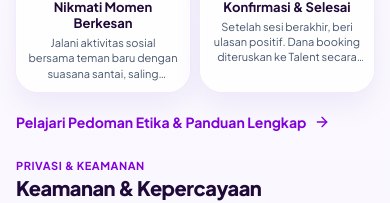
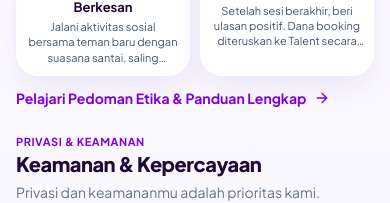
Before and after one commit to yukusocialindonesia-cpu/YUKU-SOCIAL-PRODUCTION, a React (Vite) app: page / in a window 390 px wide. Shown: the part 1603-1806 px from the top of the page. Built offline with nearby package versions, Linux system fonts and the light colour scheme; no server answers; the database is empty.

Commit message:
Tighten mobile spacing in homepage lower sections

```diff
--- a/src/components/home/HowItWorksSection.tsx
+++ b/src/components/home/HowItWorksSection.tsx
@@ -17,7 +17,7 @@ interface HowItWorksSectionProps {
 
 export const HowItWorksSection: React.FC<HowItWorksSectionProps> = ({ onLearnMoreClick }) => {
   return (
-    <section className="py-7 md:py-16 bg-gradient-to-b from-white via-[#FCFAFF] to-[#F8F5FF]">
+    <section className="py-5 md:py-16 bg-gradient-to-b from-white via-[#FCFAFF] to-[#F8F5FF]">
       <div className="max-w-7xl mx-auto px-4 sm:px-6 lg:px-8">
         <div className="grid grid-cols-1 lg:grid-cols-12 gap-6 lg:gap-10">
           {/* Cara Kerja */}
@@ -25,7 +25,7 @@ export const HowItWorksSection: React.FC<HowItWorksSectionProps> = ({ onLearnMor
             <span className="text-[11px] font-bold text-purple-700 tracking-wider uppercase block">
               Alur Mudah & Transparan
             </span>
-            <h2 className="text-xl sm:text-2xl font-extrabold text-[#1E0938] tracking-tight mb-5">
+            <h2 className="text-xl sm:text-2xl font-extrabold text-[#1E0938] tracking-tight mb-3 sm:mb-5">
               Cara Kerja YUKU
             </h2>
 
@@ -54,7 +54,7 @@ export const HowItWorksSection: React.FC<HowItWorksSectionProps> = ({ onLearnMor
 
             <button
               onClick={onLearnMoreClick}
-              className="mt-5 inline-flex items-center gap-2 text-sm font-bold text-purple-700 hover:text-purple-900 transition-colors cursor-pointer"
+              className="mt-3 sm:mt-5 inline-flex items-center gap-2 text-sm font-bold text-purple-700 hover:text-purple-900 transition-colors cursor-pointer"
             >
               <span>Pelajari Pedoman Etika & Panduan Lengkap</span>
               <ArrowRight className="w-4 h-4" />
```
